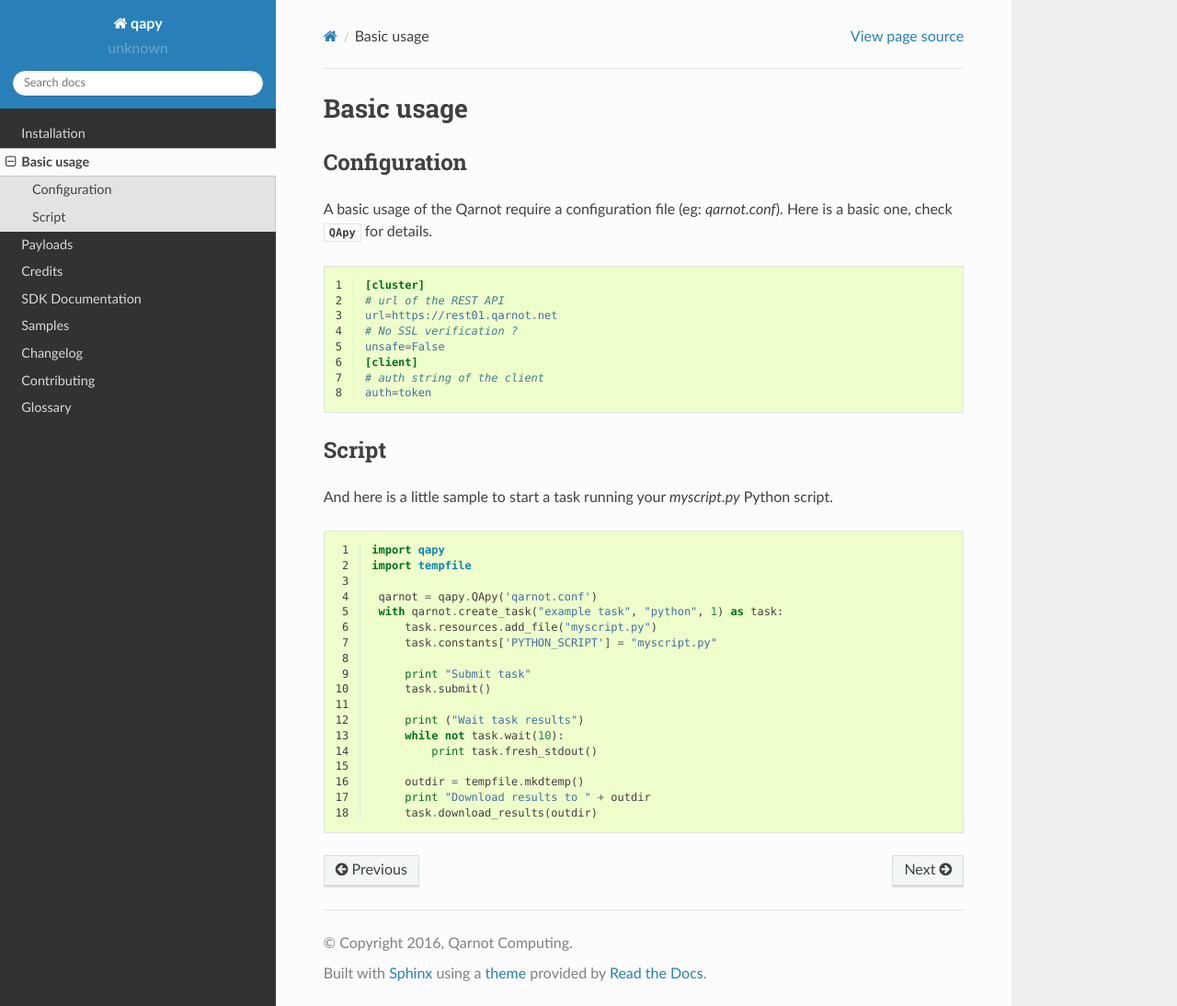
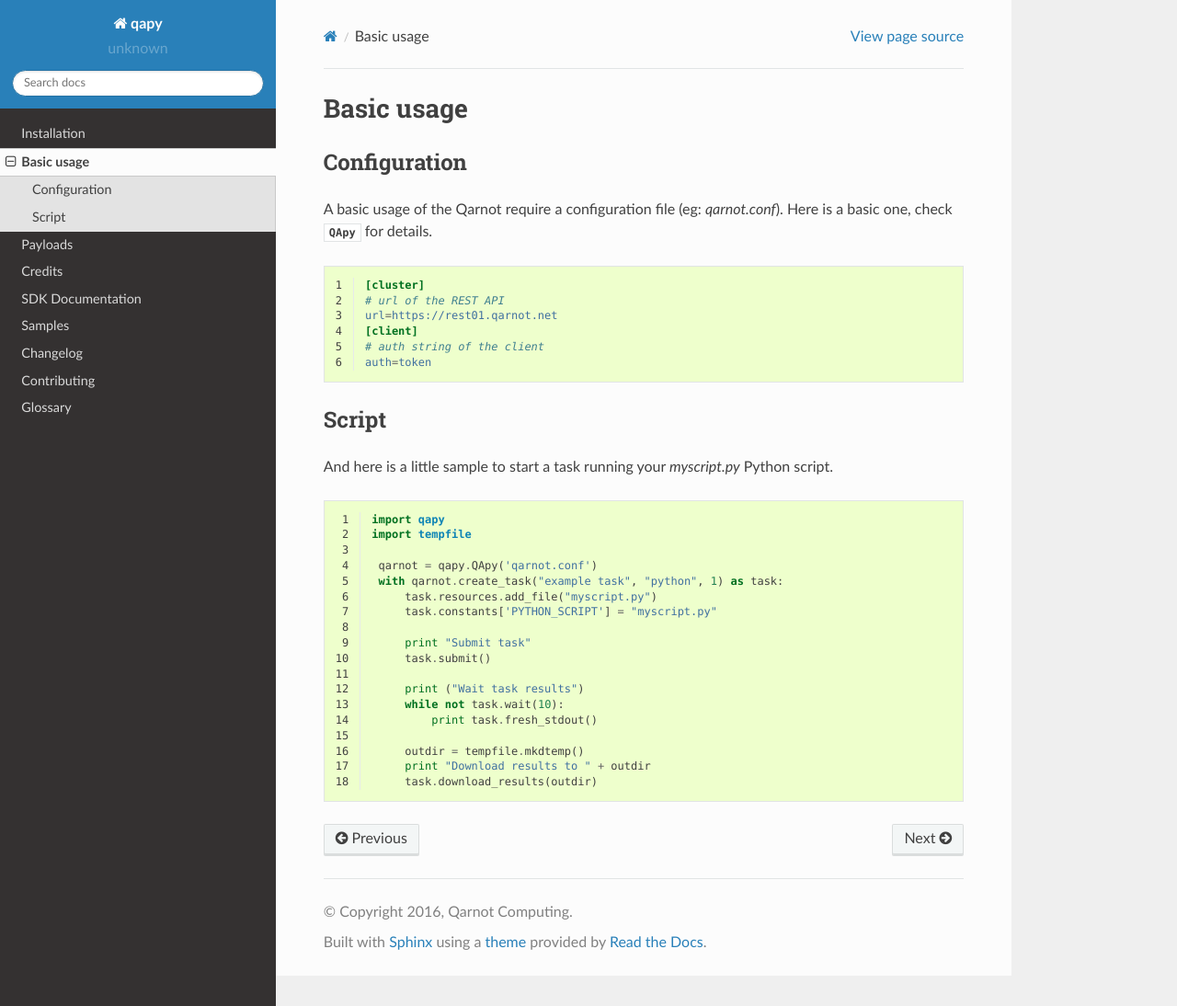
Before and after one commit to qarnot/qarnot-sdk-python, a Sphinx documentation site: the page built from doc/basic.rst, in a window 1280 px wide and 1094 px high. Shown: the whole window at 92% size. Built offline with Sphinx 7.4.7 and the Read the Docs theme 2.0.0, drawn with Linux system fonts in a browser that asks for light colours.

Commit message:
Remove unsafe from sample. API-80

```diff
--- a/doc/basic.rst
+++ b/doc/basic.rst
@@ -13,8 +13,6 @@ Here is a basic one, check :class:`~qapy.connection.QApy` for details.
    [cluster]
    # url of the REST API
    url=https://rest01.qarnot.net
-   # No SSL verification ?
-   unsafe=False
    [client]
    # auth string of the client
    auth=token
```
